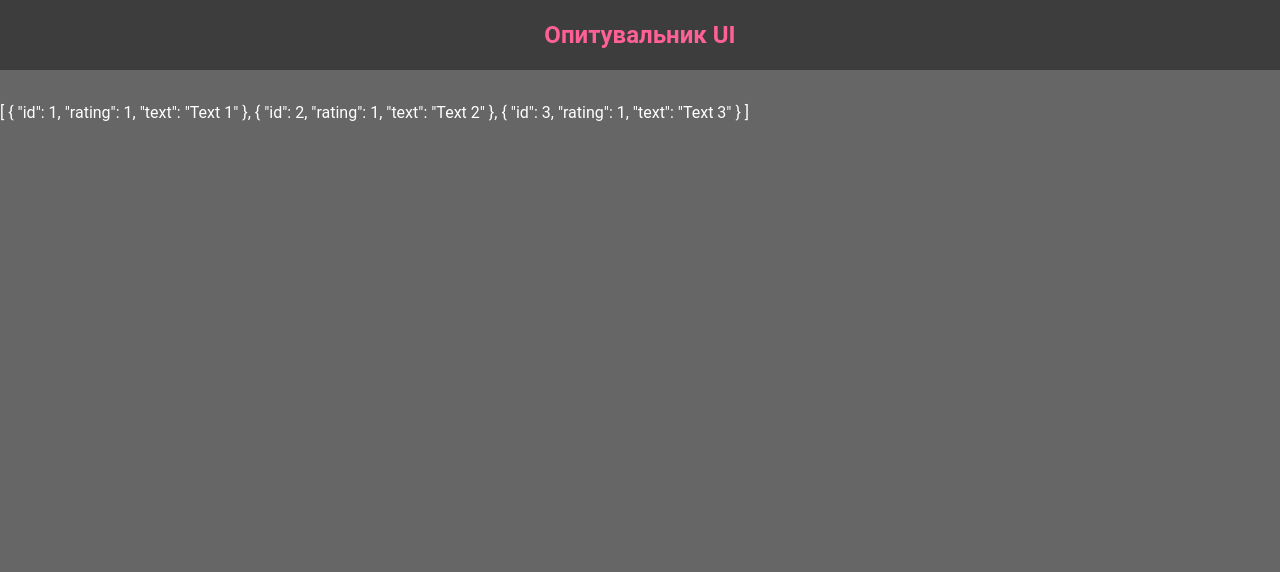
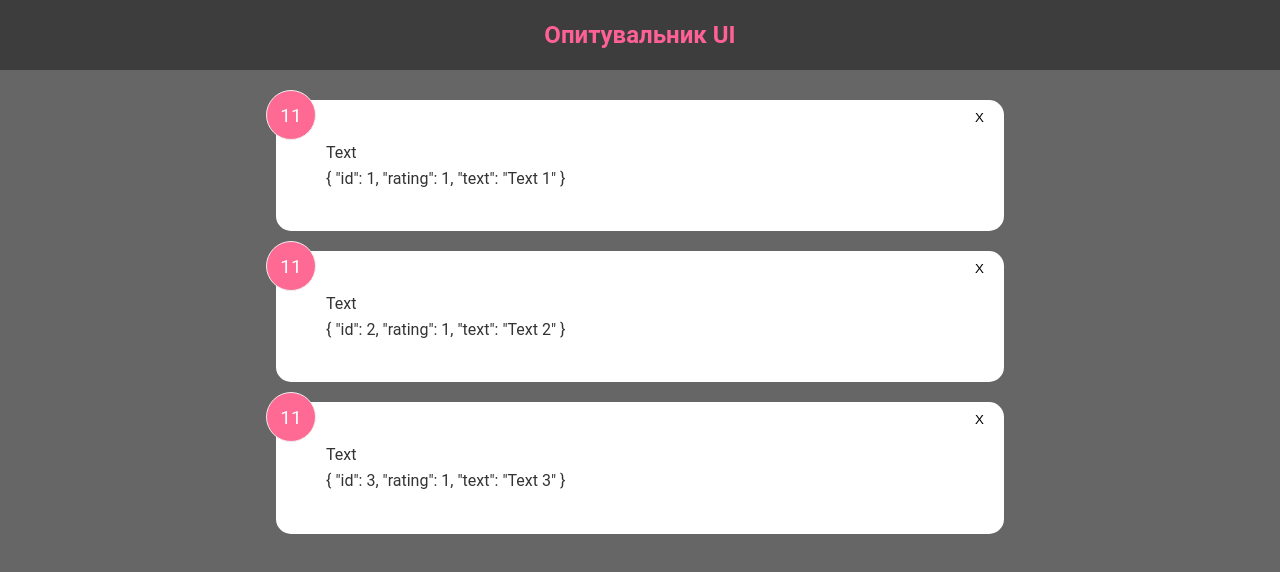
Before and after one commit to Volodymyr-Kovdrysh/web-2025, a React (Vite) app: page / in a window 1280 px wide. Shown: the top 572 px of the page. Built offline with nearby package versions, Linux system fonts and the light colour scheme.

Commit message:
початок лекції №3

```diff
--- a/src/App.jsx
+++ b/src/App.jsx
@@ -13,7 +13,10 @@ const [feedbacks, setFeedback] = useState(FeedbackData)
   return (
       <>
           <Header />
-          <FeedbackList feedbacks={feedbacks} />
+          <div className="container">
+              <FeedbackList feedbacks={feedbacks} />
+          </div>
+
 
       </>
   )
--- /dev/null
+++ b/src/components/FeedbackItem.jsx
@@ -0,0 +1,14 @@
+import Card from "../shared/Card.jsx";
+
+const FeedbackItem = ({feedback}) => {
+    return (
+        <Card>
+            <div className="num-display">11</div>
+            <button className="close">X</button>
+            <div className="text-display">Text</div>
+            {JSON.stringify(feedback, null, 2)}
+        </Card>
+    );
+};
+
+export default FeedbackItem;
--- a/src/components/FeedbackList.jsx
+++ b/src/components/FeedbackList.jsx
@@ -1,3 +1,4 @@
+import FeedbackItem from "./FeedbackItem.jsx";
 
 const FeedbackList = ({feedbacks}) => {
 
@@ -7,7 +8,7 @@ const FeedbackList = ({feedbacks}) => {
 
     return (
         <div className={'feedback-list'}>
-            {JSON.stringify(feedbacks, null, 2)}
+            {feedbacks.map(item=>(<FeedbackItem key={item.id} feedback={item}/>))}
         </div>
     );
 };
--- /dev/null
+++ b/src/shared/Card.jsx
@@ -0,0 +1,10 @@
+
+const Card = ({children}) => {
+    return (
+        <div className={'card'}>
+            {children}
+        </div>
+    );
+};
+
+export default Card;
```
